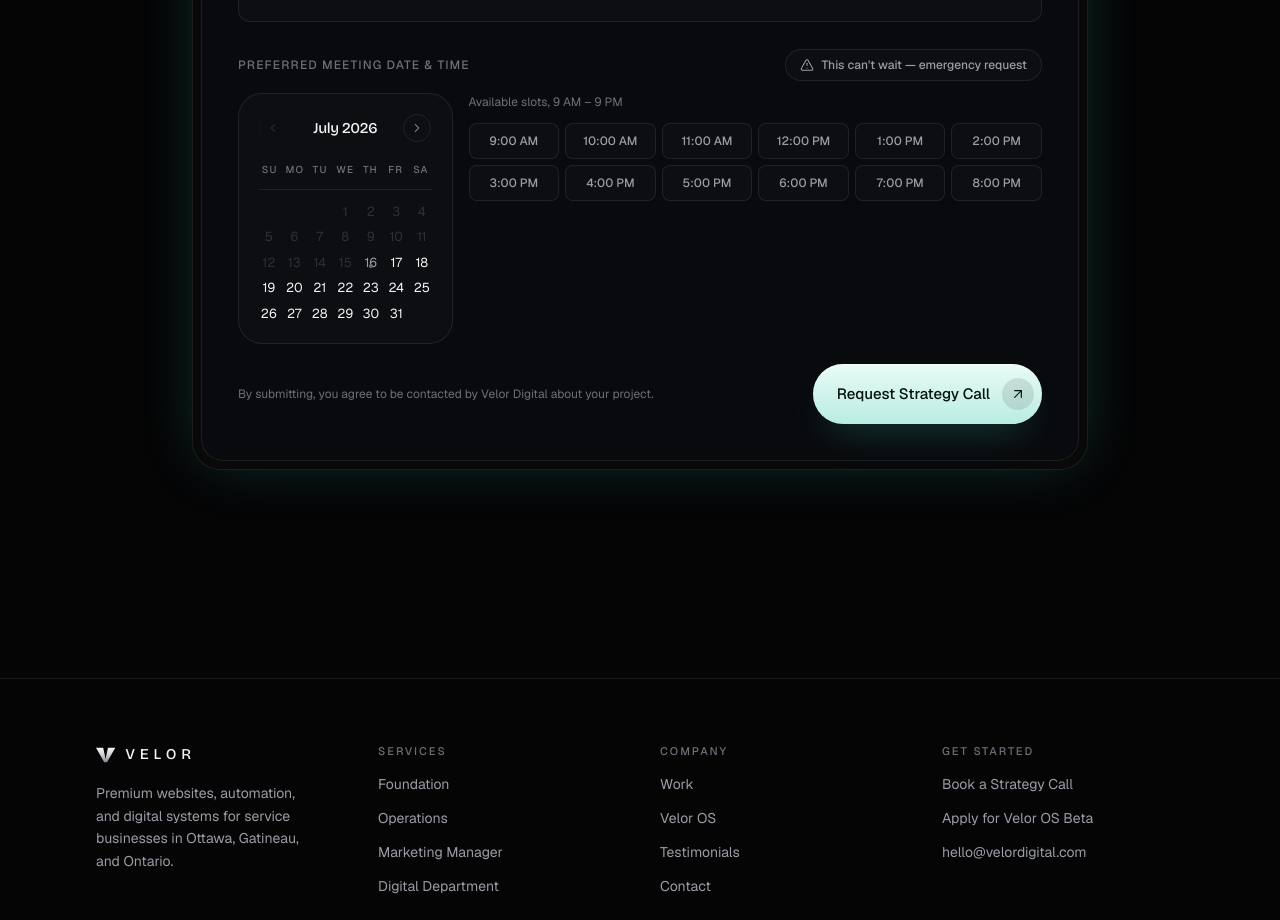
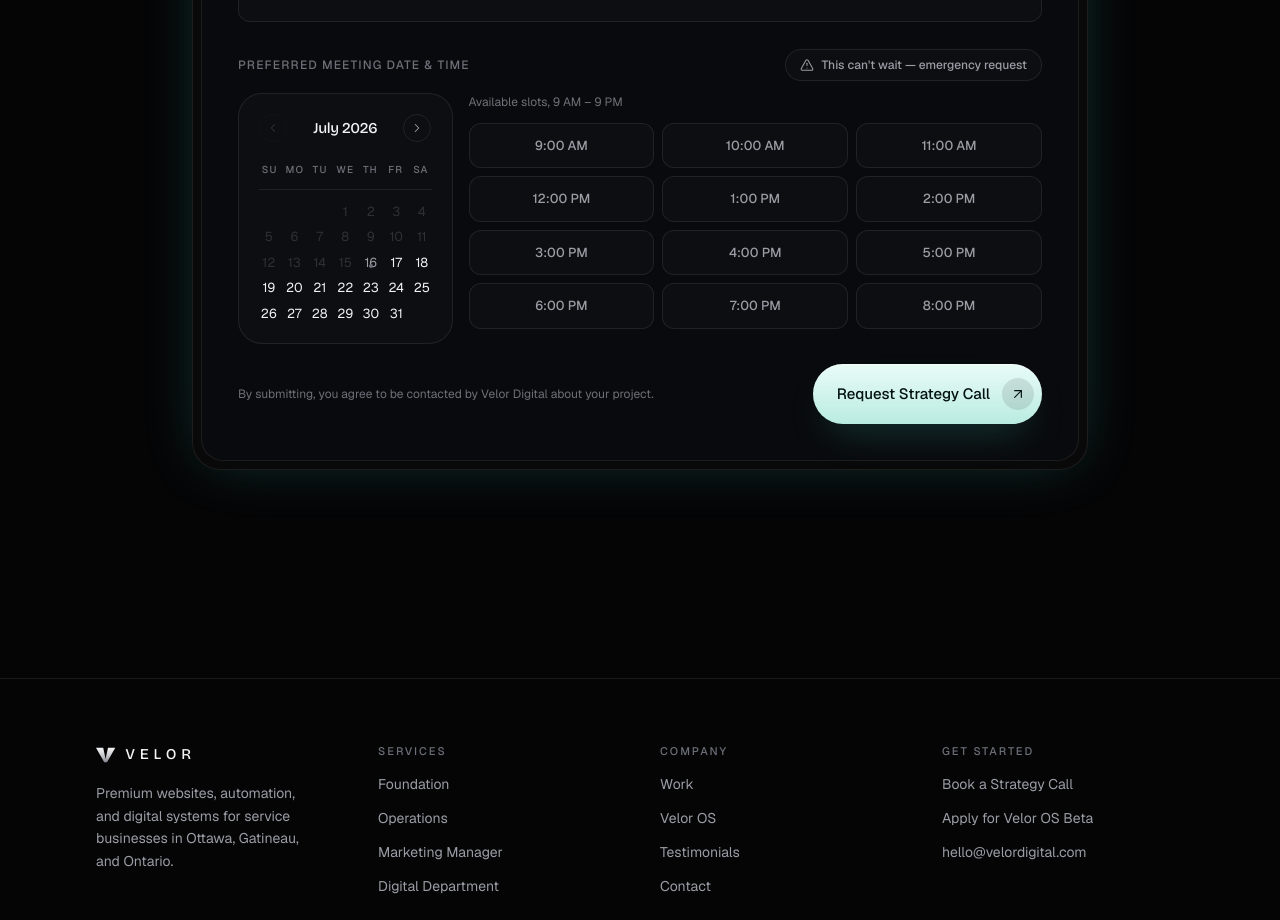
Before and after one commit to MadzilLaZX/velor-digital-website, a Next.js app: page /book in a window 1280 px wide. Shown: the part 940-1860 px from the top of the page. Built offline with nearby package versions, Linux system fonts and the light colour scheme.

Commit message:
Switch time slots to a 3-column, 4-row grid to balance with the calendar's height

```diff
--- a/src/components/ui/time-slot-picker.tsx
+++ b/src/components/ui/time-slot-picker.tsx
@@ -13,7 +13,7 @@
   className?: string;
 }) {
   return (
-    <div className={cn("grid grid-cols-4 gap-1.5 sm:grid-cols-6", className)}>
+    <div className={cn("grid grid-cols-3 gap-2", className)}>
       {timeSlotOptions.map((slot) => {
         const selected = value === slot;
         return (
@@ -23,7 +23,7 @@
             onClick={() => onChange(slot)}
             aria-pressed={selected}
             className={cn(
-              "focus-ring rounded-lg border px-2 py-2 text-[12px] font-medium transition-all duration-200",
+              "focus-ring rounded-xl border px-3 py-3 text-[13px] font-medium transition-all duration-200",
               selected
                 ? "border-accent/40 bg-accent/15 text-accent-soft shadow-[0_0_16px_-4px_var(--accent-glow)]"
                 : "border-hairline bg-white/[0.02] text-muted hover:border-white/[0.14] hover:bg-white/[0.05] hover:text-foreground hover:shadow-[0_0_14px_-4px_var(--accent-glow)]"
```
